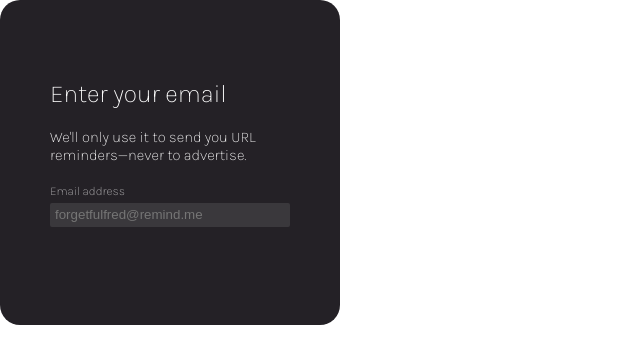
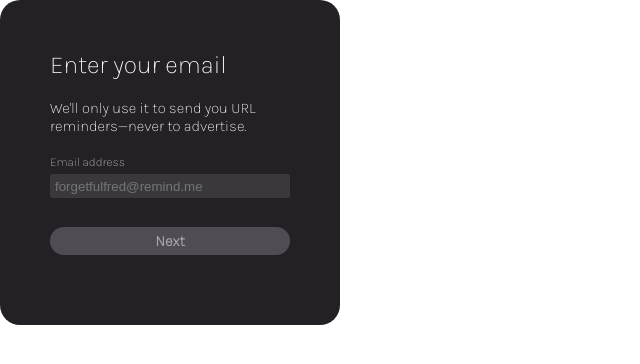
Before and after one commit to Matt-Hulme/Remind.Me, a React (Vite) app: page / in a window 1280 px wide. Shown: the top 364 px of the page, without its empty margins (0-640 px from the left). Built offline with nearby package versions, Linux system fonts and the light colour scheme.

Commit message:
EmailCapturePage Done?

```diff
--- a/src/App.css
+++ b/src/App.css
@@ -23,13 +23,16 @@
   font-style: normal;
   color: #FFFF;
   display: flex;
+  flex-direction: column;
   justify-content: flex-start;
   align-items: center;
   row-gap: 20px;
 }
 
-/* .EmailCapturePageMainContainer {
-} */
+.EmailCapturePageMainContainer {
+  height: 157px;
+  width: 240px;
+}
 
 .MainPage{
   max-width: 340px;
@@ -353,7 +356,7 @@
 }
 
 .NextButton{
-  width: 100%;
+  width: 240px;
   height: 28px;
   border-radius: 14px;
   background: #6F6A72;
--- a/src/components/Buttons/NextButton.jsx
+++ b/src/components/Buttons/NextButton.jsx
@@ -1,4 +1,5 @@
 export default function NextButton () {
+  return (
     <div className="NextButtonContainer">
       <button className="NextButton">
         <div>
@@ -6,4 +7,5 @@ export default function NextButton () {
         </div>
       </button>
     </div>
+  )
 }
--- a/src/components/Pages/EmailCapturePage.jsx
+++ b/src/components/Pages/EmailCapturePage.jsx
@@ -1,5 +1,5 @@
 import EmailCaptureField from '../Fields/EmailCaptureField'
-import NextButton from '../Buttons/NextButton.jsx'
+import NextButton from '../Buttons/NextButton'
 
 export default function EmailCapturePage (){
   return (
```
Lines whose indentation alone changed are shown as unchanged.
